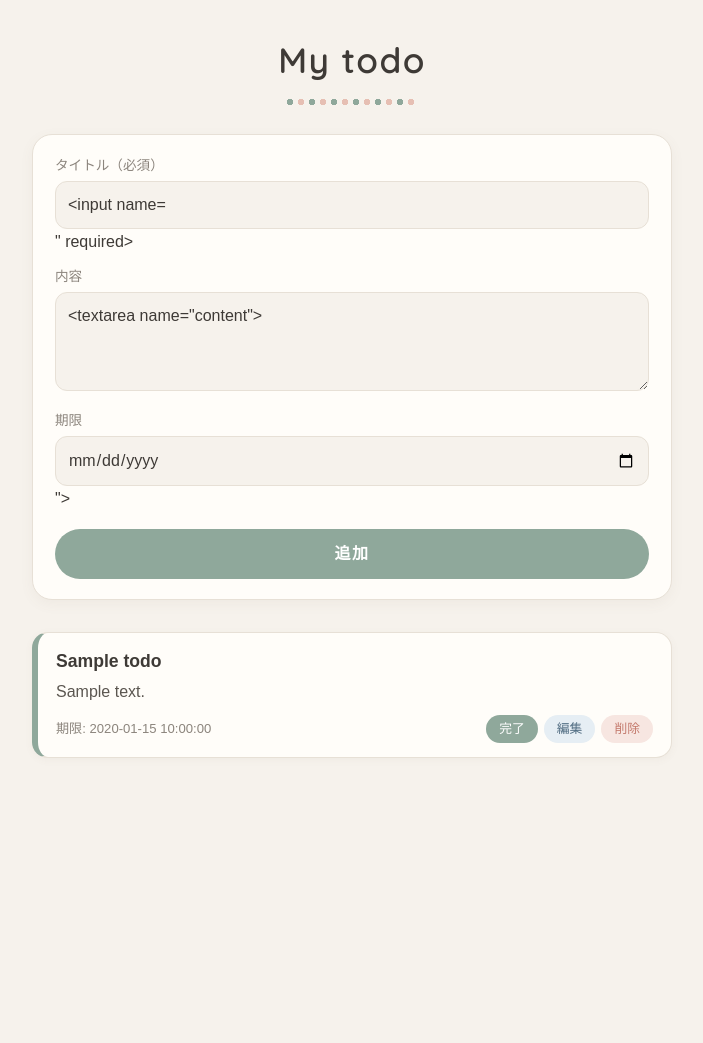
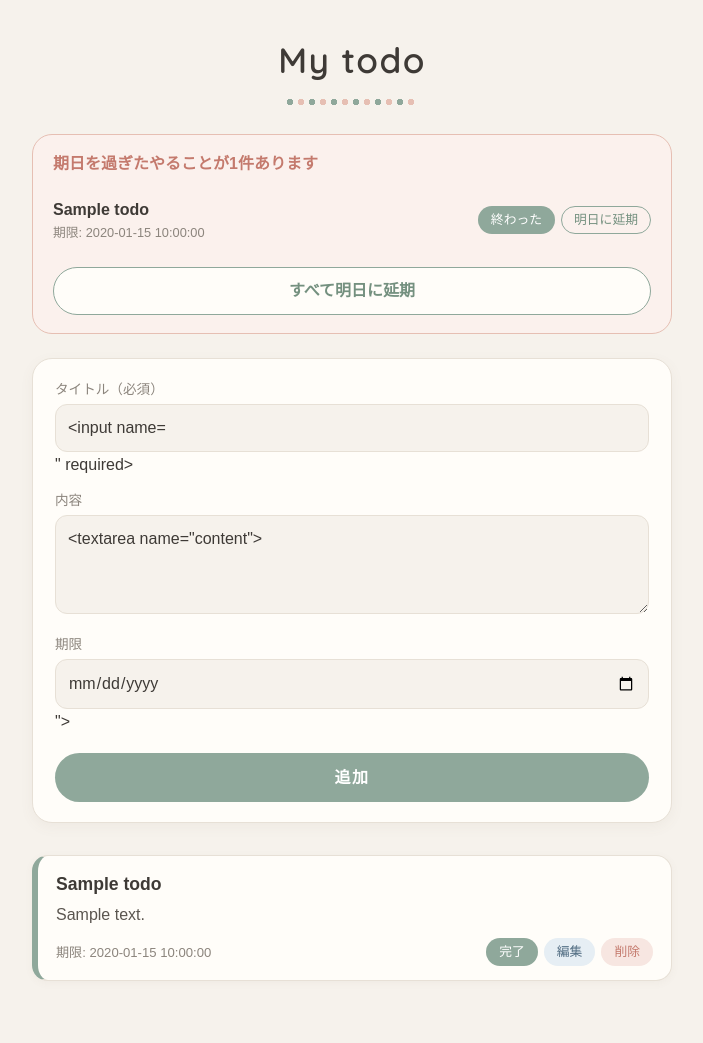
Before and after one commit to risa-harapeko/todo-app, a Flask app: template templates/index.html in a window 1280 px wide. Shown: the whole page, without its empty margins (288-991 px from the left). Before the commit the page ends 758 px from the top, so only its background shows below. Run offline with Flask 3, Linux system fonts and the light colour scheme; the template is opened without the code that fills it: most values are stand-ins (such as "Sample title", 1, 10 or a date in 2020); form fields are guessed from the names that the template uses; some web fonts are replaced.

Commit message:
LINEでタップして完了と、期日切れまとめ確認を追加
Co-Authored-By: Claude Opus 5.5 <noreply@anthropic.com>

```diff
--- a/app.py
+++ b/app.py
@@ -10,7 +10,8 @@ app.register_blueprint(line_bp)
 @app.route("/")
 def index():
     todos = sheets.get_worksheet().get_all_records()
-    return render_template("index.html", todos=todos)
+    overdue = [t for t, _ in sheets.overdue_todos(todos)]
+    return render_template("index.html", todos=todos, overdue=overdue)
 
 
 @app.route("/add", methods=["POST"])
@@ -25,6 +26,7 @@ def add():
         return render_template(
             "index.html",
             todos=todos,
+            overdue=[t for t, _ in sheets.overdue_todos(todos)],
             error="タイトルを入力してください。",
             form=request.form,
         ), 400
@@ -34,11 +36,10 @@ def add():
 
 
 def find_todo(ws, todo_id):
-    # 1行目は見出しなので、データのi番目はシートの i+2 行目
-    for i, t in enumerate(ws.get_all_records()):
-        if str(t["id"]) == str(todo_id):
-            return t, i + 2
-    abort(404)
+    found = sheets.find_todo(ws, todo_id)
+    if found is None:
+        abort(404)
+    return found
 
 
 @app.route("/edit/<int:todo_id>", methods=["GET", "POST"])
@@ -69,10 +70,35 @@ def edit(todo_id):
 def toggle(todo_id):
     ws = sheets.get_worksheet()
     todo, row = find_todo(ws, todo_id)
-    now = sheets.now_str()
-    # G列(done)が「済」なら空に、空なら「済」に切り替える
-    new_done = "" if todo.get("done") == "済" else "済"
-    ws.update(range_name=f"F{row}:G{row}", values=[[now, new_done]])
+    # 完了なら未完了に、未完了なら完了に切り替える
+    sheets.set_done(ws, row, not sheets.is_done(todo))
+    return redirect(url_for("index"))
+
+
+@app.route("/complete/<int:todo_id>", methods=["POST"])
+def complete(todo_id):
+    # 期日切れの枠の「終わった」。二度押しで未完了に戻らないよう、完了にするだけ
+    ws = sheets.get_worksheet()
+    todo, row = find_todo(ws, todo_id)
+    if not sheets.is_done(todo):
+        sheets.set_done(ws, row, True)
+    return redirect(url_for("index"))
+
+
+@app.route("/postpone/<int:todo_id>", methods=["POST"])
+def postpone(todo_id):
+    ws = sheets.get_worksheet()
+    _, row = find_todo(ws, todo_id)
+    sheets.postpone_to_tomorrow(ws, [row])
+    return redirect(url_for("index"))
+
+
+@app.route("/postpone_all", methods=["POST"])
+def postpone_all():
+    # 押した時点のシートで期日切れを数え直してから、まとめて延期する
+    ws = sheets.get_worksheet()
+    rows = [row for _, row in sheets.overdue_todos(ws.get_all_records())]
+    sheets.postpone_to_tomorrow(ws, rows)
     return redirect(url_for("index"))
 
 
--- a/static/style.css
+++ b/static/style.css
@@ -122,7 +122,7 @@ h1::after {
 /* 完了・編集・削除のボタン（小さな丸いタグ風） */
 .actions { display: flex; align-items: center; gap: 6px; }
 .actions form { margin: 0; }
-.actions a, .toggle, .delete {
+.actions a, .toggle, .delete, .postpone {
   display: inline-block;
   padding: 3px 12px;
   font: inherit;
@@ -140,6 +140,46 @@ h1::after {
 .actions a:hover, .toggle:hover, .delete:hover { opacity: .75; }
 button:disabled { opacity: .6; cursor: wait; }
 
+/* 期日切れのまとめ枠 */
+.overdue {
+  background: #fbf1ed;
+  border: 1px solid var(--pink);
+  border-radius: 20px;
+  padding: 16px 20px 18px;
+  margin-bottom: 24px;
+}
+.overdue-title { font-size: 1rem; font-weight: 700; color: var(--red); margin: 0 0 10px; }
+.overdue-list { list-style: none; margin: 0 0 14px; padding: 0; }
+.overdue-list li {
+  display: flex;
+  justify-content: space-between;
+  align-items: center;
+  flex-wrap: wrap;
+  gap: 8px;
+  padding: 10px 0;
+  border-bottom: 1px dashed var(--pink);
+}
+.overdue-list li:last-child { border-bottom: none; }
+.overdue-text { display: flex; flex-direction: column; min-width: 0; }
+.overdue-name { font-weight: 700; overflow-wrap: anywhere; }
+.overdue-due { font-size: .8rem; color: var(--muted); }
+.postpone { color: var(--sage-dark); background: transparent; border-color: var(--sage); }
+.postpone-all {
+  display: block;
+  width: 100%;
+  padding: 10px;
+  font: inherit;
+  font-weight: 700;
+  color: var(--sage-dark);
+  background: var(--card);
+  border: 1px solid var(--sage);
+  border-radius: 999px;
+  cursor: pointer;
+  transition: background .15s;
+}
+.postpone-all:hover { background: #eef3f0; }
+.postpone:hover { opacity: .75; }
+
 .empty { text-align: center; color: var(--muted); padding: 24px 0; }
 
 /* 編集ページの「一覧に戻る」 */
--- a/templates/index.html
+++ b/templates/index.html
@@ -12,6 +12,33 @@
 </head>
 <body>
   <h1>My todo</h1>
+
+  {% if overdue %}
+    <section class="overdue">
+      <h2 class="overdue-title">期日を過ぎたやることが{{ overdue|length }}件あります</h2>
+      <ul class="overdue-list">
+        {% for todo in overdue %}
+          <li>
+            <div class="overdue-text">
+              <span class="overdue-name">{{ todo.title }}</span>
+              <span class="overdue-due">期限: {{ todo.due_date }}</span>
+            </div>
+            <span class="actions">
+              <form method="post" action="{{ url_for('complete', todo_id=todo.id) }}">
+                <button type="submit" class="toggle">終わった</button>
+              </form>
+              <form method="post" action="{{ url_for('postpone', todo_id=todo.id) }}">
+                <button type="submit" class="postpone">明日に延期</button>
+              </form>
+            </span>
+          </li>
+        {% endfor %}
+      </ul>
+      <form method="post" action="{{ url_for('postpone_all') }}">
+        <button type="submit" class="postpone-all">すべて明日に延期</button>
+      </form>
+    </section>
+  {% endif %}
 
   <form class="add-form" method="post" action="{{ url_for('add') }}">
     {% if error %}<p class="error">{{ error }}</p>{% endif %}
```
Also changed, not shown: line_bot.py (+85 -12 lines), sheets.py (+70 -2 lines), README.md.
